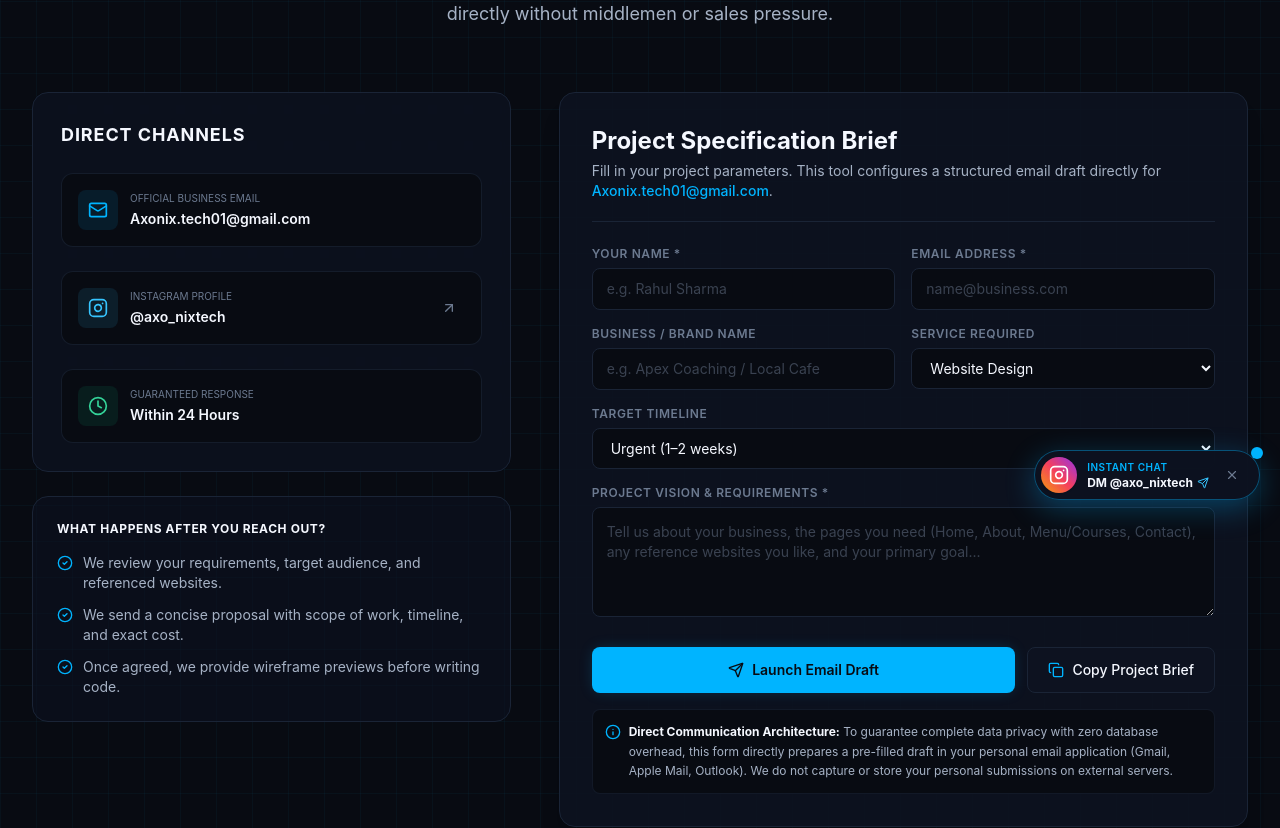
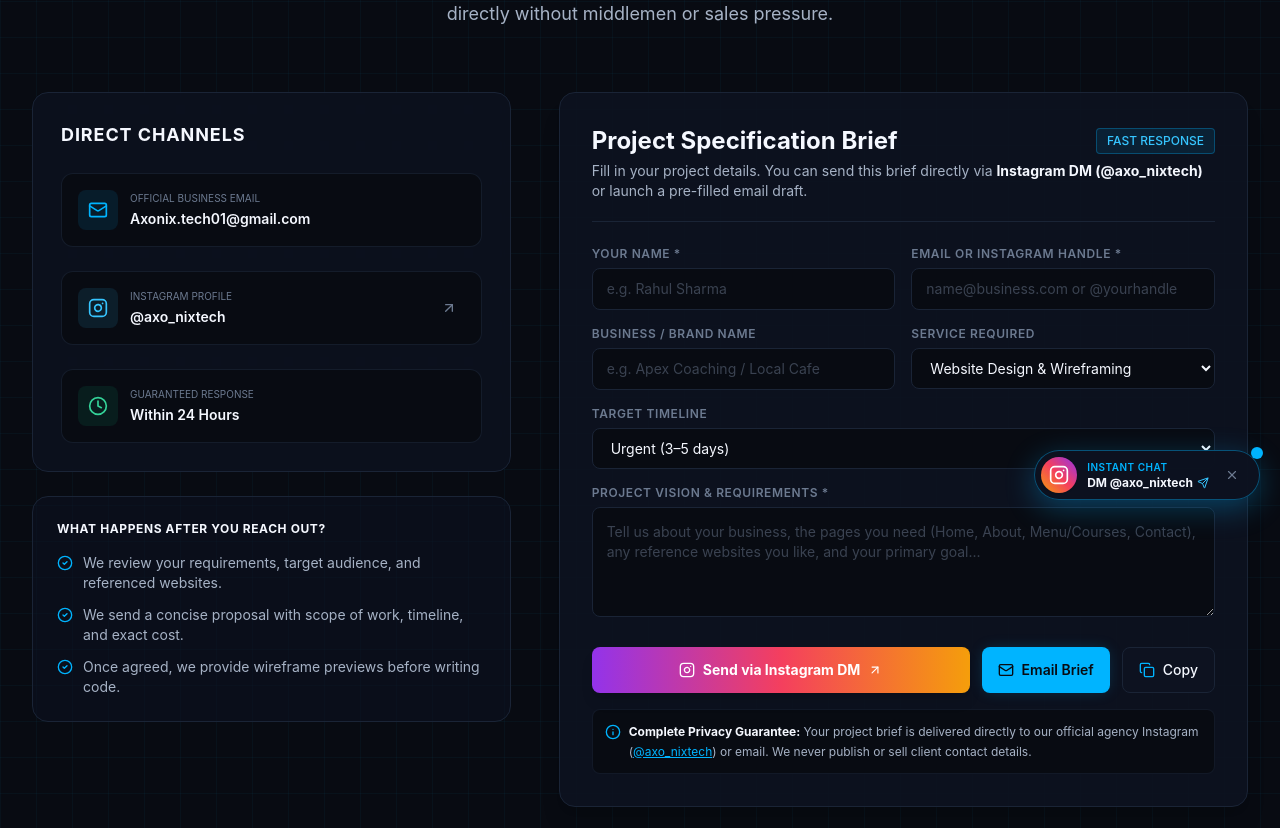
Before and after one commit to axonixtech01-cpu/axonix-tech, a Next.js app: page /contact in a window 1280 px wide. Shown: the part 280-1108 px from the top of the page. Built offline with nearby package versions, Linux system fonts and the light colour scheme.

Commit message:
Update ContactForm.tsx

```diff
--- a/components/ContactForm.tsx
+++ b/components/ContactForm.tsx
@@ -1,7 +1,7 @@
 'use client';
 
 import React, { useState } from 'react';
-import { Mail, Copy, Check, Send, AlertCircle, Info, Instagram } from 'lucide-react';
+import { Mail, Copy, Check, Send, AlertCircle, Info, Instagram, ArrowUpRight } from 'lucide-react';
 
 interface FormData {
   fullName: string;
@@ -24,6 +24,7 @@
 
   const [errors, setErrors] = useState<Partial<Record<keyof FormData, string>>>({});
   const [copied, setCopied] = useState(false);
+  const [dmTriggered, setDmTriggered] = useState(false);
   const [submittedDraft, setSubmittedDraft] = useState(false);
 
   const validate = (): boolean => {
@@ -34,71 +35,58 @@
     }
 
     if (!formData.email.trim()) {
-      newErrors.email = 'Please provide an email address.';
-    } else if (!/^\S+@\S+\.\S+$/.test(formData.email)) {
-      newErrors.email = 'Please enter a valid email address.';
+      newErrors.email = 'Please provide an email address or social handle.';
     }
 
     if (!formData.details.trim()) {
       newErrors.details = 'Please briefly describe your project goals.';
-    } else if (formData.details.trim().length < 15) {
-      newErrors.details = 'Please provide at least 15 characters describing your project.';
+    } else if (formData.details.trim().length < 10) {
+      newErrors.details = 'Please provide at least 10 characters describing your project.';
     }
 
     setErrors(newErrors);
     return Object.keys(newErrors).length === 0;
   };
 
-  const generateMailtoUrl = (): string => {
-    const subject = encodeURIComponent(
-      `[Project Inquiry] ${formData.projectType} — ${formData.fullName} ${
-        formData.businessName ? `(${formData.businessName})` : ''
-      }`
-    );
-
-    const bodyText = `Hello Axonix Tech team,
-
-I would like to discuss a project with your agency. Here are the specifications:
-
-Name: ${formData.fullName}
-Email: ${formData.email}
-Business / Brand: ${formData.businessName || 'Not specified'}
-Service Requested: ${formData.projectType}
-Estimated Timeline: ${formData.timeline}
-
-Project Overview & Objectives:
-${formData.details}
-
-Looking forward to your reply.
-
-Best regards,
-${formData.fullName}`;
-
-    return `mailto:Axonix.tech01@gmail.com?subject=${subject}&body=${encodeURIComponent(
-      bodyText
-    )}`;
-  };
-
   const getBriefText = (): string => {
-    return `AXONIX TECH PROJECT BRIEF
+    return `⚡ AXONIX TECH PROJECT BRIEF
 -----------------------------
-Client Name: ${formData.fullName}
-Email: ${formData.email}
+Client: ${formData.fullName}
+Contact: ${formData.email}
 Business: ${formData.businessName || 'N/A'}
 Service: ${formData.projectType}
 Timeline: ${formData.timeline}
 
-Project Details:
+Project Overview:
 ${formData.details}
 -----------------------------
-Target: Axonix.tech01@gmail.com`;
+Target: @axo_nixtech / Axonix.tech01@gmail.com`;
+  };
+
+  const handleInstagramDM = (e: React.FormEvent) => {
+    e.preventDefault();
+    if (validate()) {
+      const brief = getBriefText();
+      navigator.clipboard.writeText(brief).then(() => {
+        setDmTriggered(true);
+        setTimeout(() => {
+          window.open('https://ig.me/m/axo_nixtech', '_blank');
+        }, 600);
+      });
+    }
   };
 
   const handleLaunchEmail = (e: React.FormEvent) => {
     e.preventDefault();
     if (validate()) {
+      const subject = encodeURIComponent(
+        `[Project Inquiry] ${formData.projectType} — ${formData.fullName} ${
+          formData.businessName ? `(${formData.businessName})` : ''
+        }`
+      );
+      const body = encodeURIComponent(getBriefText());
       setSubmittedDraft(true);
-      window.location.href = generateMailtoUrl();
+      window.location.href = `mailto:Axonix.tech01@gmail.com?subject=${subject}&body=${body}`;
     }
   };
 
@@ -114,17 +102,22 @@
   return (
     <div className="rounded-2xl border border-axon-border bg-axon-surface/90 p-5 sm:p-8 shadow-xl">
       <div className="border-b border-axon-border pb-5 mb-6">
-        <h3 className="text-xl font-bold text-axon-text sm:text-2xl">
-          Project Specification Brief
-        </h3>
+        <div className="flex items-center justify-between">
+          <h3 className="text-xl font-bold text-axon-text sm:text-2xl">
+            Project Specification Brief
+          </h3>
+          <span className="rounded bg-axon-blue/10 px-2.5 py-1 text-xs font-mono font-medium text-axon-accent border border-axon-blue/30">
+            FAST RESPONSE
+          </span>
+        </div>
         <p className="mt-1 text-xs sm:text-sm text-axon-muted">
-          Fill in your project parameters. This tool configures a structured email draft directly for{' '}
-          <span className="text-axon-blue font-mono font-medium">Axonix.tech01@gmail.com</span>.
+          Fill in your project details. You can send this brief directly via{' '}
+          <strong className="text-axon-text">Instagram DM (@axo_nixtech)</strong> or launch a pre-filled email draft.
         </p>
       </div>
 
-      <form onSubmit={handleLaunchEmail} className="space-y-4">
-        {/* Row 1: Name and Email */}
+      <form className="space-y-4">
+        {/* Row 1: Name and Contact */}
         <div className="grid grid-cols-1 gap-4 sm:grid-cols-2">
           <div>
             <label
@@ -158,14 +151,14 @@
               htmlFor="email"
               className="block font-mono text-xs font-semibold uppercase tracking-wider text-axon-dim mb-1.5"
             >
-              Email Address *
+              Email or Instagram Handle *
             </label>
             <input
               id="email"
-              type="email"
+              type="text"
               value={formData.email}
               onChange={(e) => setFormData({ ...formData, email: e.target.value })}
-              placeholder="name@business.com"
+              placeholder="name@business.com or @yourhandle"
               className={`w-full rounded-lg border bg-axon-bg px-3.5 py-2.5 text-sm text-axon-text placeholder-axon-dim/50 transition-colors focus:outline-none focus:ring-1 ${
                 errors.email
                   ? 'border-rose-500/80 focus:ring-rose-500'
@@ -213,15 +206,13 @@
               onChange={(e) => setFormData({ ...formData, projectType: e.target.value })}
               className="w-full rounded-lg border border-axon-border bg-axon-bg px-3.5 py-2.5 text-sm text-axon-text transition-colors focus:border-axon-blue focus:outline-none focus:ring-1 focus:ring-axon-blue"
             >
-              <option value="Website Design">Website Design</option>
-              <option value="Responsive Website Development">Responsive Web Development</option>
-              <option value="Landing Pages">High-Impact Landing Page</option>
+              <option value="Starter Launch (₹4,999)">Starter Launch Plan (₹4,999)</option>
+              <option value="Growth Business (₹9,999)">Growth Business Plan (₹9,999)</option>
+              <option value="Custom Architecture">Custom Scope / Startup Portal</option>
+              <option value="Website Design">Website Design &amp; Wireframing</option>
+              <option value="Responsive Web Development">Responsive Web Development</option>
+              <option value="Landing Page">High-Impact Landing Page</option>
               <option value="Website Redesign">Complete Website Redesign</option>
-              <option value="UI/UX Design">UI/UX Wireframing &amp; Design</option>
-              <option value="Coaching Institute Website">Coaching Institute Portal</option>
-              <option value="Restaurant & Cafe Website">Restaurant / Cafe Website</option>
-              <option value="Business Portfolio">Small Business / Portfolio</option>
-              <option value="Custom Consultation">Other / Custom Scope</option>
             </select>
           </div>
         </div>
@@ -240,10 +231,10 @@
             onChange={(e) => setFormData({ ...formData, timeline: e.target.value })}
             className="w-full rounded-lg border border-axon-border bg-axon-bg px-3.5 py-2.5 text-sm text-axon-text transition-colors focus:border-axon-blue focus:outline-none focus:ring-1 focus:ring-axon-blue"
           >
-            <option value="Urgent (1–2 weeks)">Urgent (1–2 weeks)</option>
-            <option value="Within 2–3 weeks">Standard (2–3 weeks)</option>
-            <option value="Within 1 month">Flexible (Within 1 month)</option>
-            <option value="Planning / Exploratory stage">Exploratory / Initial Planning</option>
+            <option value="Urgent (3–5 days)">Urgent (3–5 days)</option>
+            <option value="Standard (1–2 weeks)">Standard (1–2 weeks)</option>
+            <option value="Flexible (Within 1 month)">Flexible (Within 1 month)</option>
+            <option value="Initial Planning">Just exploring ideas</option>
           </select>
         </div>
 
@@ -275,51 +266,75 @@
           )}
         </div>
 
-        {/* Action Controls */}
+        {/* Action Controls: Primary Instagram DM + Email + Copy */}
         <div className="pt-2 flex flex-col sm:flex-row gap-3">
+          {/* Primary Instagram DM Button */}
           <button
-            type="submit"
-            className="flex-1 inline-flex items-center justify-center gap-2 rounded-lg bg-axon-blue px-6 py-3 text-sm font-semibold text-axon-bg shadow-glow-sm transition-all duration-200 hover:bg-axon-accent hover:shadow-glow-md active:scale-98"
+            type="button"
+            onClick={handleInstagramDM}
+            className="flex-1 inline-flex items-center justify-center gap-2 rounded-lg bg-gradient-to-r from-purple-600 via-rose-500 to-amber-500 px-5 py-3 text-sm font-bold text-white shadow-lg transition-all duration-200 hover:opacity-95 active:scale-98"
           >
-            <Send className="h-4 w-4" />
-            <span>Launch Email Draft</span>
+            <Instagram className="h-4 w-4" />
+            <span>Send via Instagram DM</span>
+            <ArrowUpRight className="h-3.5 w-3.5" />
           </button>
 
+          {/* Email Draft Button */}
+          <button
+            type="button"
+            onClick={handleLaunchEmail}
+            className="inline-flex items-center justify-center gap-2 rounded-lg bg-axon-blue px-4 py-3 text-sm font-semibold text-axon-bg shadow-glow-sm hover:bg-axon-accent active:scale-98 transition-colors"
+          >
+            <Mail className="h-4 w-4" />
+            <span>Email Brief</span>
+          </button>
+
+          {/* Copy Brief Button */}
           <button
             type="button"
             onClick={handleCopyBrief}
-            className="inline-flex items-center justify-center gap-2 rounded-lg border border-axon-border bg-axon-surface px-5 py-3 text-sm font-medium text-axon-text transition-all duration-200 hover:border-axon-blue/50 hover:bg-axon-surface/80 active:scale-98"
+            className="inline-flex items-center justify-center gap-2 rounded-lg border border-axon-border bg-axon-surface px-4 py-3 text-sm font-medium text-axon-text hover:border-axon-blue/50 active:scale-98 transition-colors"
           >
             {copied ? (
               <>
                 <Check className="h-4 w-4 text-emerald-400" />
-                <span className="text-emerald-400">Brief Copied!</span>
+                <span className="text-emerald-400">Copied!</span>
               </>
             ) : (
               <>
                 <Copy className="h-4 w-4 text-axon-blue" />
-                <span>Copy Project Brief</span>
+                <span>Copy</span>
               </>
             )}
           </button>
         </div>
 
-        {/* Feedback message when submitted */}
-        {submittedDraft && (
+        {/* Feedback for Instagram DM click */}
+        {dmTriggered && (
           <div className="mt-2 rounded-lg bg-emerald-500/10 border border-emerald-500/30 p-3 text-xs text-emerald-300 flex items-start gap-2">
-            <Check className="h-4 w-4 shrink-0 mt-0.5" />
+            <Check className="h-4 w-4 shrink-0 mt-0.5 text-emerald-400" />
             <span>
-              Your email client should open shortly with the pre-filled message. If it doesn&apos;t open automatically on your phone, click &ldquo;Copy Project Brief&rdquo; and paste it into your email app or send it via Instagram DM.
+              <strong>Project brief copied to your clipboard!</strong> We are opening Instagram now. Just paste your brief into the DM chat with <span className="underline">@axo_nixtech</span>.
             </span>
           </div>
         )}
 
-        {/* Honest Disclosure Note */}
+        {/* Feedback message for Email */}
+        {submittedDraft && (
+          <div className="mt-2 rounded-lg bg-axon-blue/10 border border-axon-blue/30 p-3 text-xs text-axon-accent flex items-start gap-2">
+            <Check className="h-4 w-4 shrink-0 mt-0.5" />
+            <span>
+              Your email client should open shortly with the pre-filled message addressed to <strong>Axonix.tech01@gmail.com</strong>.
+            </span>
+          </div>
+        )}
+
+        {/* Privacy Callout */}
         <div className="mt-4 flex items-start gap-2 rounded-lg bg-axon-bg p-3 border border-axon-border/60 text-xs text-axon-muted">
           <Info className="h-4 w-4 text-axon-blue shrink-0 mt-0.5" />
           <p className="leading-relaxed">
-            <strong className="text-axon-text">Direct Communication Architecture:</strong>{' '}
-            To guarantee complete data privacy with zero database overhead, this form directly prepares a pre-filled draft in your personal email application (Gmail, Apple Mail, Outlook). We do not capture or store your personal submissions on external servers.
+            <strong className="text-axon-text">Complete Privacy Guarantee:</strong>{' '}
+            Your project brief is delivered directly to our official agency Instagram (<a href="https://www.instagram.com/axo_nixtech/" target="_blank" rel="noopener noreferrer" className="text-axon-blue underline">@axo_nixtech</a>) or email. We never publish or sell client contact details.
           </p>
         </div>
       </form>
```
